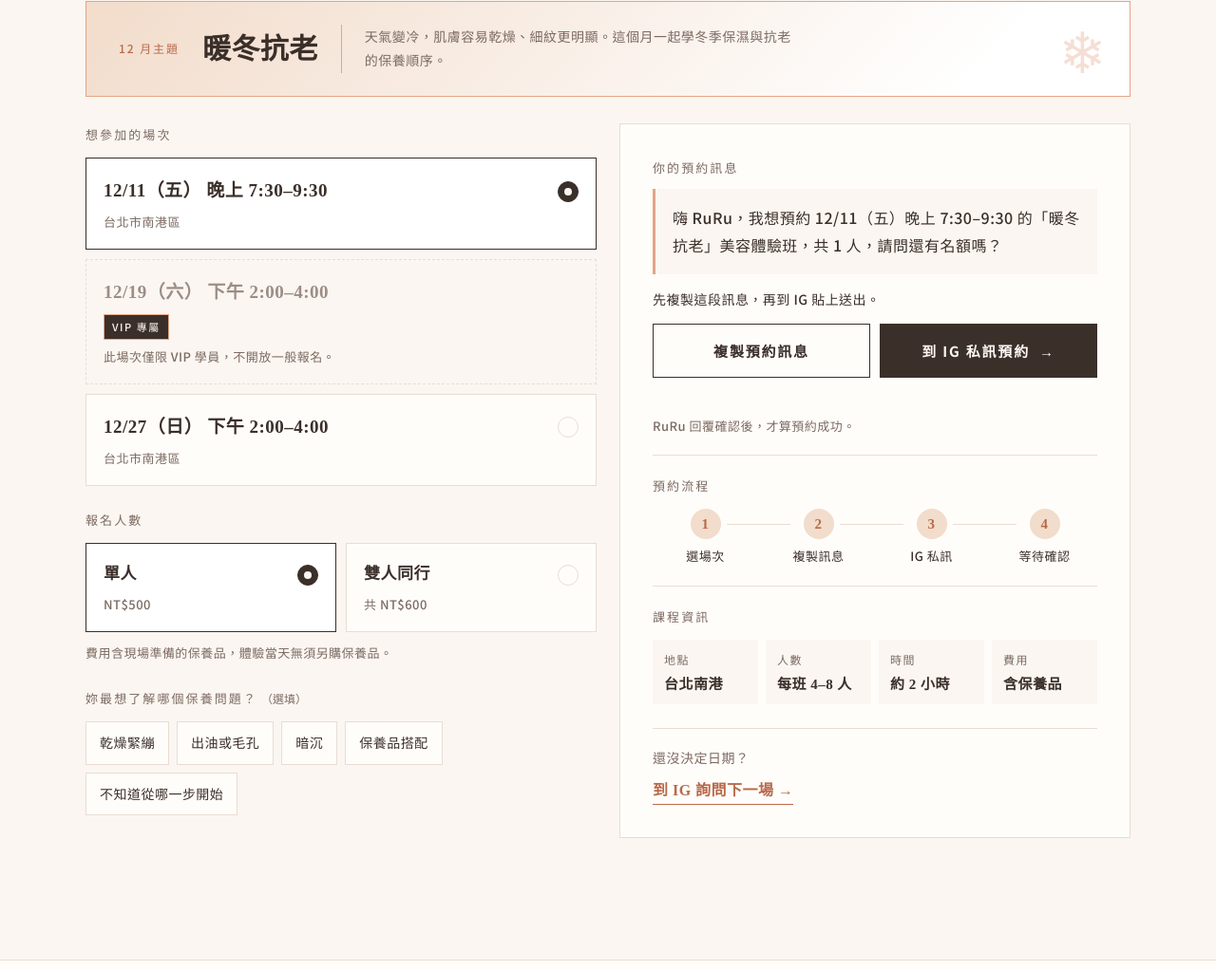
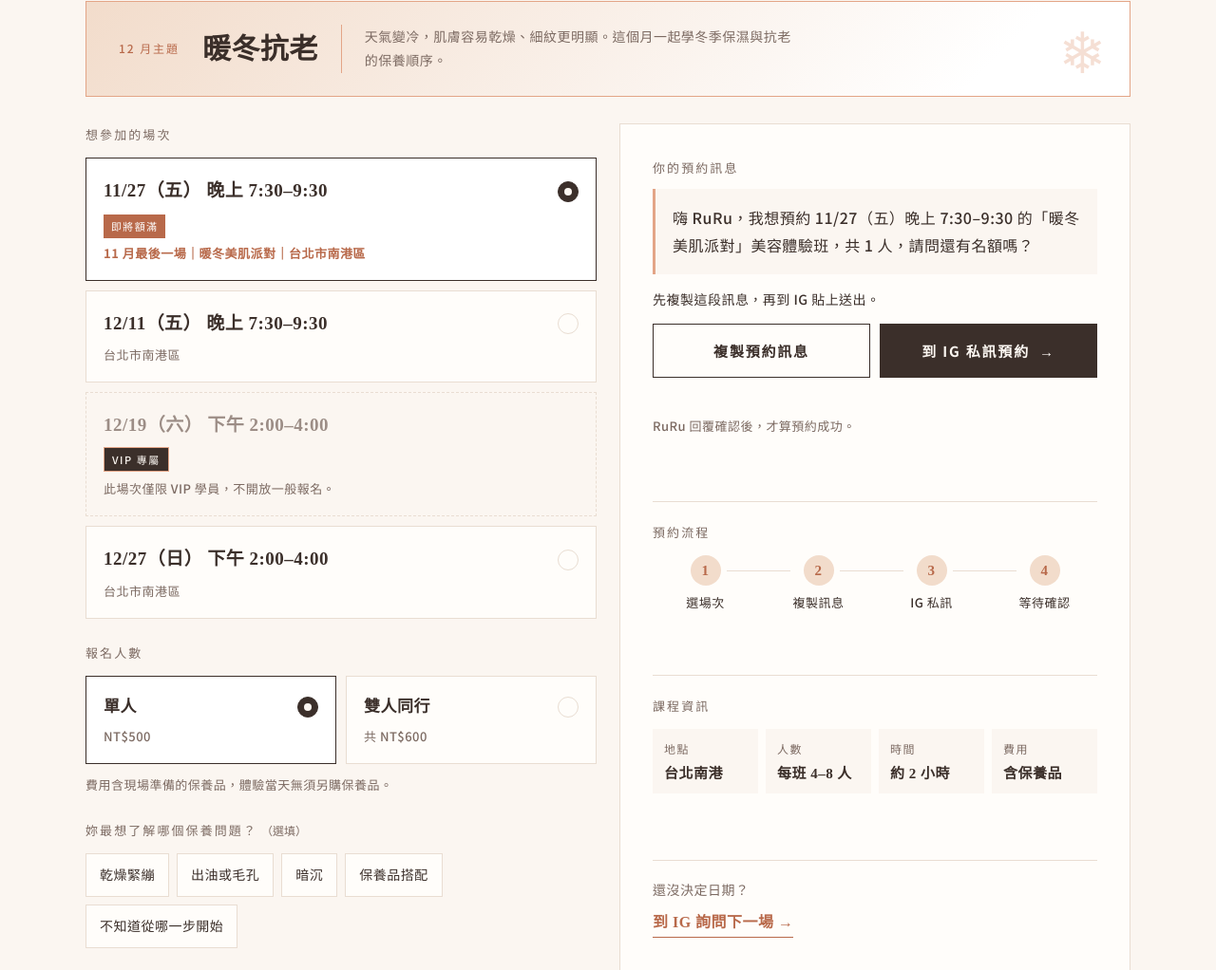
Before and after one commit to ruruwish/beauty, a plain HTML site: page index.html in a window 1280 px wide. Shown: the part 8360-9382 px from the top of the page at 95% size. Drawn offline with nearby package versions, Linux system fonts and the light colour scheme.

Commit message:
加開 11/27 暖冬美肌派對、過期場次自動隱藏
Co-Authored-By: Claude Opus 5.5 <noreply@anthropic.com>
Claude-Session: https://claude.ai/code/session_01D1BqGuY6aUwxutyVyjwA14

```diff
--- a/index.html
+++ b/index.html
@@ -414,7 +414,9 @@ b sup{font-family:var(--en);font-style:italic;font-weight:500;font-size:.62em;co
 .book-left{grid-column:1/7}
 .book-right{grid-column:7/13;background:var(--paper);border:1px solid var(--line);padding:clamp(22px,3vw,34px);display:flex;flex-direction:column}
 .book-right .dm{margin-top:auto}
-.book-right .confirm{margin-bottom:18px}
+.book-right .confirm{margin-bottom:22px}
+.book-right .bk-flow{margin-top:auto;margin-bottom:22px}
+.book-right .bk-info{margin-top:auto !important;margin-bottom:26px}
 .bk-h{font-size:13px;letter-spacing:.16em;color:var(--soft);margin-bottom:12px}
 .bk-flow{padding-top:20px;border-top:1px solid var(--line)}
 .bk-steps{list-style:none;margin:0;padding:0;display:grid;grid-template-columns:repeat(4,1fr);gap:8px;counter-reset:none}
@@ -438,6 +440,9 @@ legend{font-size:13px;letter-spacing:.16em;color:var(--soft);margin-bottom:12px;
 .opt .d{font-family:var(--display);font-weight:900;font-size:19px}
 .opt .t{font-size:15px}
 .opt .m{grid-column:1/-1;font-size:13px;color:var(--soft)}
+.hottag{grid-column:1/-1;justify-self:start;font-size:11px;letter-spacing:.12em;background:var(--apricot-deep);color:#fff;padding:2px 8px;margin:4px 0 2px}
+.opt.special .box{background:linear-gradient(135deg,#fff,var(--peach) 140%)}
+.opt.special .m{color:var(--apricot-deep);font-weight:700}
 .viptag{grid-column:1/-1;justify-self:start;font-size:11px;letter-spacing:.12em;background:var(--ink);color:var(--pearl);padding:2px 8px;margin:4px 0 2px}
 .opt .chk{grid-row:1/3;grid-column:2;width:22px;height:22px;border-radius:50%;border:1.5px solid var(--line);display:grid;place-items:center;transition:all .25s}
 .opt input:checked + .box{border-color:var(--ink);background:#fff}
@@ -881,12 +886,18 @@ footer{background:var(--ink);color:var(--pearl);padding:clamp(56px,6vw,80px) 0 c
 </div>
 
 <script>
-/* 每月更新場次：只要改這裡。vip:true 的場次會顯示為「VIP 專屬」，不能選擇報名。 */
+/* 每月更新場次：只要改這裡。vip:true 的場次會顯示為「VIP 專屬」，不能選擇報名。
+   特別場次可加 title（場次名稱）、note（備註）、badge（標籤，例如即將額滿），以及 en 英文版。 */
 const SESSIONS=[
+  {date:'11/27（五）',time:'晚上 7:30–9:30',title:'暖冬美肌派對',note:'11 月最後一場',badge:'即將額滿',en:{title:'Winter Glow Party',note:'Last class in November',badge:'Almost full'}},
   {date:'12/11（五）',time:'晚上 7:30–9:30'},
   {date:'12/19（六）',time:'下午 2:00–4:00',vip:true},
   {date:'12/27（日）',time:'下午 2:00–4:00'}
 ];
+/* 過期場次自動隱藏（隔天就不顯示） */
+(function(){const now=new Date();for(let i=SESSIONS.length-1;i>=0;i--){const m=SESSIONS[i].date.match(/^(\d+)\/(\d+)/);if(!m)continue;
+  let y=now.getFullYear();const mo=+m[1];if(mo<now.getMonth()+1-6)y++;else if(mo>now.getMonth()+1+6)y--;
+  if(new Date(y,mo-1,+m[2],23,59,59)<now)SESSIONS.splice(i,1);}})();
 const PLACE='台北市南港區';
 /* 每月主題：只要改這裡（不需要主題時把 name 留空 ''） */
 const THEME={
@@ -907,9 +918,9 @@ function sessDate(s){
 }
 /* 預約訊息：純函式，方便測試 */
 function bookingMessage(s,ppl,concerns){
-  if(LANG==='en')return 'Hi RuRu, I\'d like to book the '+(THEME.name?'"'+THEME.en.name+'" ':'')+'beauty class on '+sessDate(s)+' for '+ppl+(ppl=='1'?' person':' people')+'. Are there spots left?'
+  if(LANG==='en')return 'Hi RuRu, I\'d like to book the '+(s.title?'"'+(s.en?s.en.title:s.title)+'" ':THEME.name?'"'+THEME.en.name+'" ':'')+'beauty class on '+sessDate(s)+' for '+ppl+(ppl=='1'?' person':' people')+'. Are there spots left?'
     +(concerns&&concerns.length?' The skincare topics I most want to learn about: '+concerns.join(', ')+'.':'');
-  return '嗨 RuRu，我想預約 '+s.date+s.time+' 的'+(THEME.name?'「'+THEME.name+'」':'')+'美容體驗班，共 '+ppl+' 人，請問還有名額嗎？'
+  return '嗨 RuRu，我想預約 '+s.date+s.time+' 的'+(s.title?'「'+s.title+'」':THEME.name?'「'+THEME.name+'」':'')+'美容體驗班，共 '+ppl+' 人，請問還有名額嗎？'
     +(concerns&&concerns.length?'我最想了解的保養問題：'+concerns.join('、')+'。':'');
 }
 
@@ -948,7 +959,10 @@ function bookingMessage(s,ppl,concerns){
       l.innerHTML='<input type="radio" name="sess"><span class="box"><span class="d"></span><span class="chk"></span><span class="m"></span></span>';
       const inp=l.querySelector('input');inp.value=i;if(i===(SESSIONS[ci]&&!SESSIONS[ci].vip?ci:first))inp.checked=true;
       l.querySelector('.d').textContent=sessDate(s);
-      l.querySelector('.m').textContent=en?PLACE_EN:PLACE;
+      const tt=en&&s.en?s.en:s;
+      if(s.badge){const b=document.createElement('span');b.className='hottag';b.textContent=tt.badge;l.querySelector('.box').insertBefore(b,l.querySelector('.m'));}
+      l.querySelector('.m').textContent=[tt.note,tt.title,en?PLACE_EN:PLACE].filter(Boolean).join('｜');
+      if(s.title)l.classList.add('special');
       list.appendChild(l);
     });
   }
```
